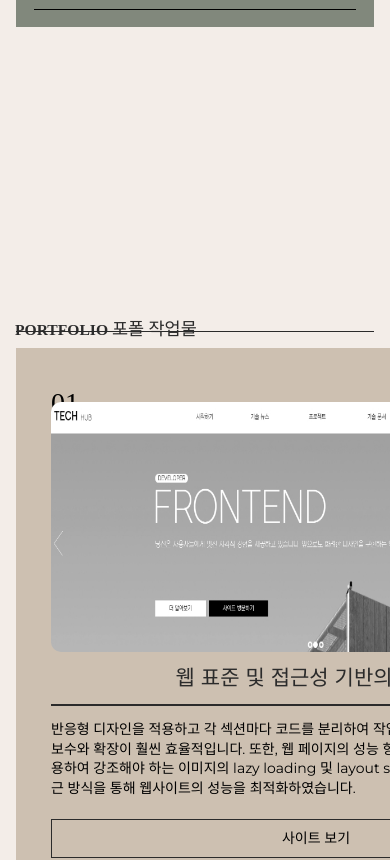
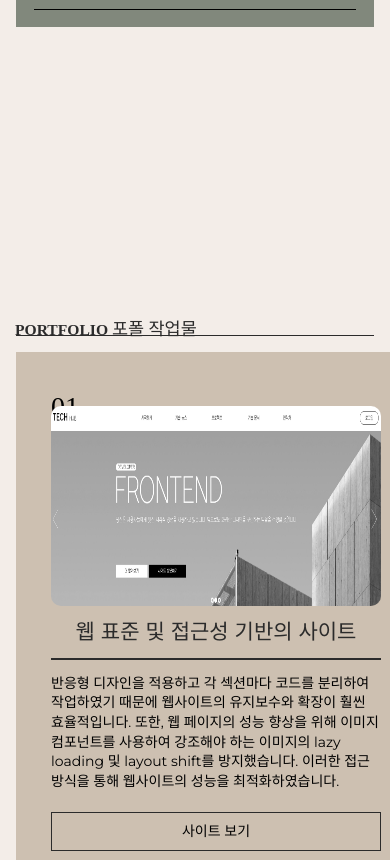
Before and after one commit to chu9400/port2023-next, a Next.js app: page / in a window 390 px wide. Shown: the part 4580-5440 px from the top of the page. Built offline with nearby package versions, Linux system fonts and the light colour scheme; a small style sheet from the web is missing; a web font is replaced by a local one.

Commit message:
포트영역 반응형 수정완료

```diff
--- a/src/assets/scss/section/_port.scss
+++ b/src/assets/scss/section/_port.scss
@@ -20,6 +20,10 @@
         margin-bottom: 16px;
         text-indent: -0.26vw;
 
+        @media (max-width: 480px) {
+            height: 6vw;
+        }
+
         em {
             font-size: 1.25rem;
             font-weight: 400;
@@ -39,6 +43,10 @@
             padding: 2.5rem;
             margin-right: 20px;
             transition: all 0.3s;
+
+            @media (max-width: 480px) {
+                width: 400px;
+            }
 
             &:hover {
                 height: 90vh;
@@ -79,6 +87,12 @@
                     filter: saturate(0%);
                     transition: all 0.3s;
 
+                    @media (max-width: 480px) {
+                        height: 200px !important;
+                    }
+
+
+
                 }
             }
 
```
